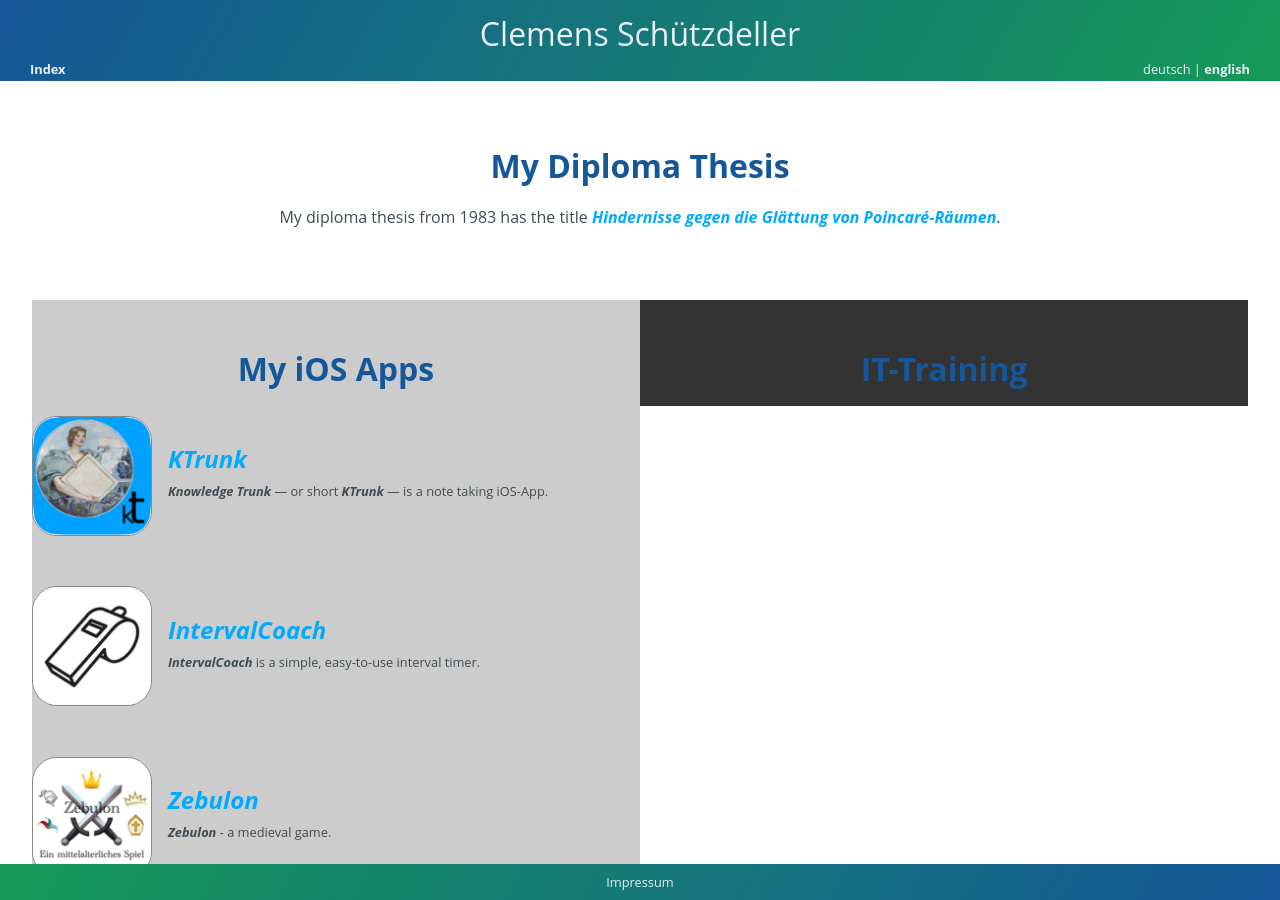
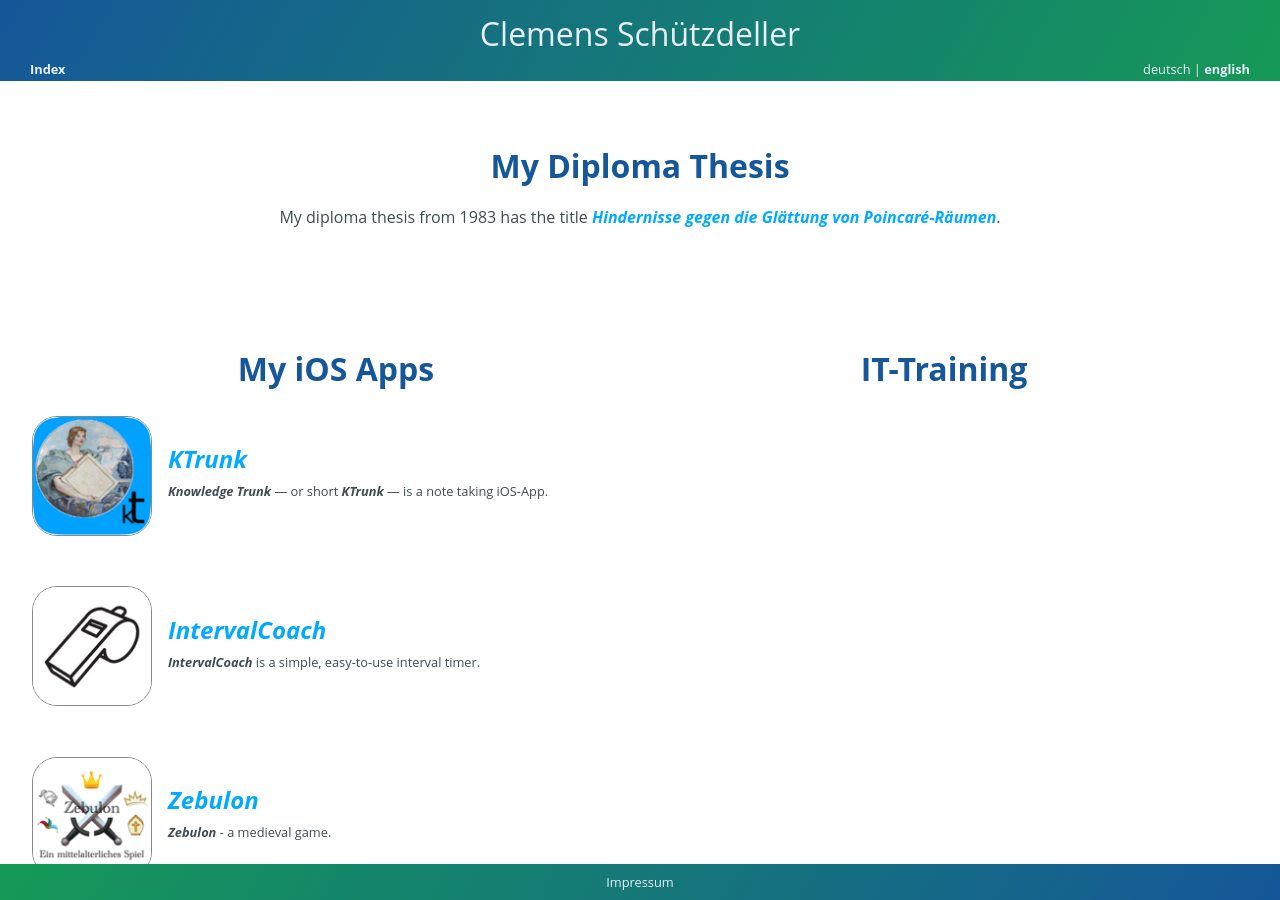
Before and after one commit to cs-LA/home, a Jekyll site: the page built from README.md, in a window 1280 px wide. Built offline with Jekyll 4.4.1, drawn with Linux system fonts in a browser that asks for light colours; our own code applies the rules of GitHub Pages for plain Markdown files.

Commit message:
Update default.html

```diff
--- a/_layouts/default.html
+++ b/_layouts/default.html
@@ -23,12 +23,10 @@
       .column1of2 {
         float: left;
         width: 50%;
-	background-color: #ccc;
       }
       .column2of2 {
         float: left;
         width: 50%;
-	background-color: #333;
       }
 
       /* Clear floats after the columns */
@@ -37,6 +35,7 @@
         display: table;
         clear: both;
       }
+
 
       body {
         font-family: "Open Sans", "Helvetica Neue", Helvetica, Arial, sans-serif;
```
